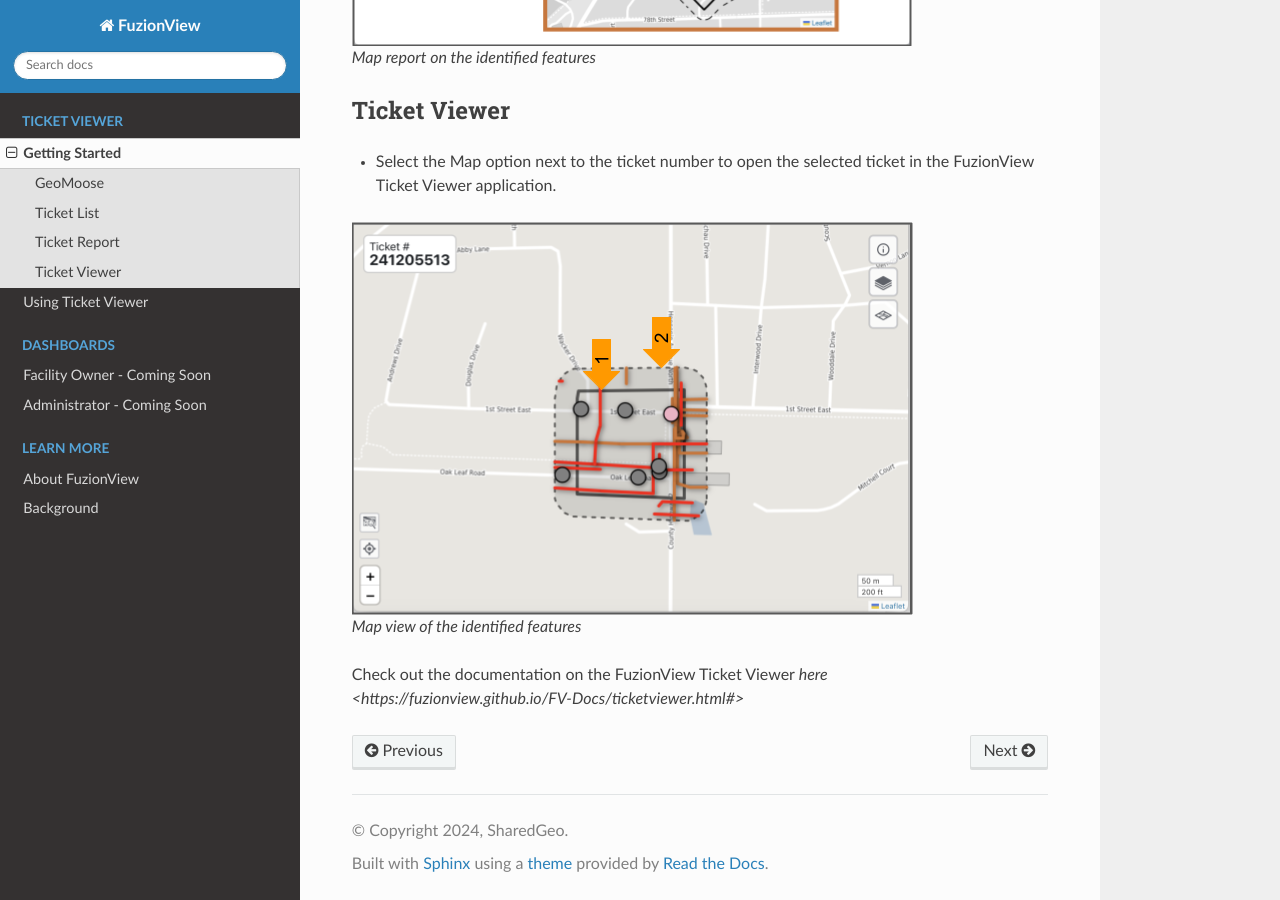
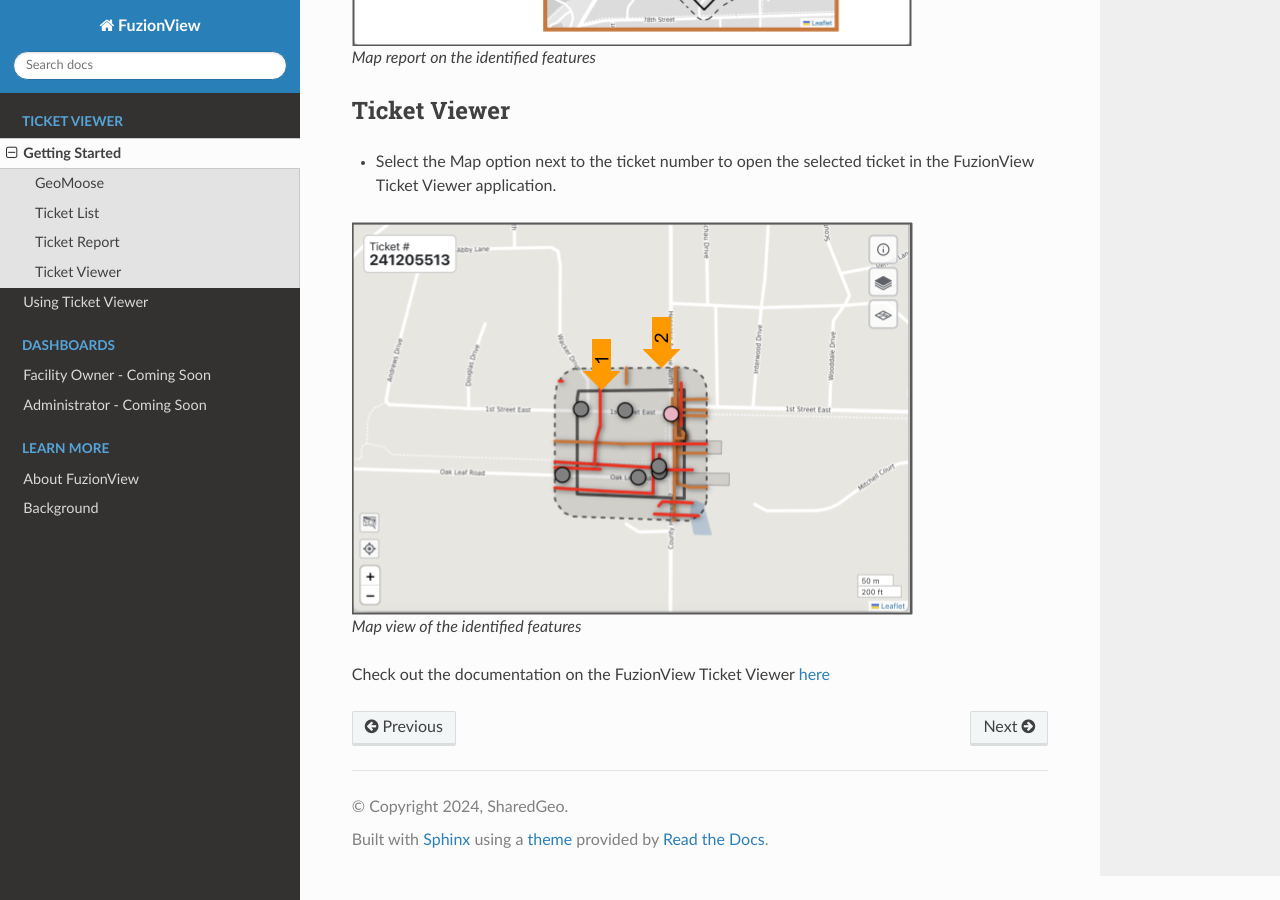
Before and after one commit to FuzionView/FV-Docs, a Sphinx documentation site: the page built from source/openfv.rst, in a window 1280 px wide and 900 px high, scrolled down 4761 px. Built offline with Sphinx 7.4.7 and the Read the Docs theme 2.0.0, drawn with Linux system fonts in a browser that asks for light colours.

Commit message:
missing underscore for url link

```diff
--- a/source/openfv.rst
+++ b/source/openfv.rst
@@ -115,4 +115,4 @@
 
    *Map view of the identified features*
 
-   Check out the documentation on the FuzionView Ticket Viewer `here <https://fuzionview.github.io/FV-Docs/ticketviewer.html#>`
+   Check out the documentation on the FuzionView Ticket Viewer `here <https://fuzionview.github.io/FV-Docs/ticketviewer.html#>`_
```
